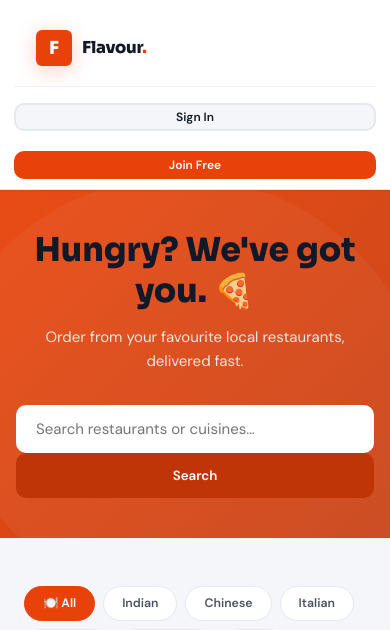
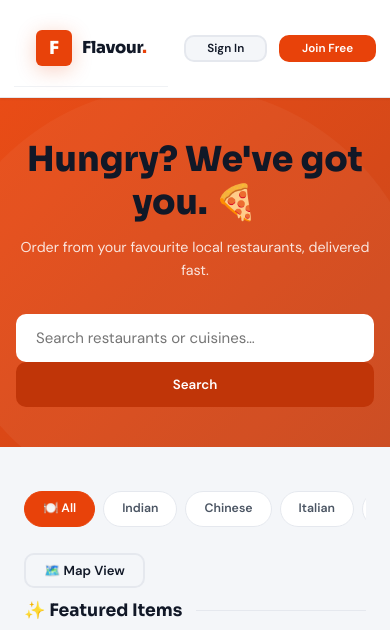
Before and after one commit to MohamedSamsulAlam/Flavour, a Django app: page / in a window 390 px wide. Shown: the top 630 px of the page. Run offline with Django 5.2, Linux system fonts and the light colour scheme; data comes from the database, SQL or seed files in the repository.

Commit message:
Improve responsive mobile layout

```diff
--- a/food_ordering_project/static/css/main.css
+++ b/food_ordering_project/static/css/main.css
@@ -806,7 +806,7 @@
 /* ── Restaurant Cards (Customer View) ── */
 .restaurant-grid {
   display: grid;
-  grid-template-columns: repeat(auto-fill, minmax(280px, 1fr));
+  grid-template-columns: repeat(auto-fill, minmax(min(100%, 280px), 1fr));
   gap: 20px;
 }
 
@@ -906,7 +906,7 @@
 
 .menu-items-grid {
   display: grid;
-  grid-template-columns: repeat(auto-fill, minmax(260px, 1fr));
+  grid-template-columns: repeat(auto-fill, minmax(min(100%, 250px), 1fr));
   gap: 16px;
   margin-bottom: 28px;
 }
@@ -1269,8 +1269,19 @@
 .cuisine-filters {
   display: flex;
   gap: 8px;
-  flex-wrap: wrap;
-  padding: 20px 0;
+  overflow-x: auto;
+  padding: 16px 0;
+  -webkit-overflow-scrolling: touch;
+  scrollbar-width: none;
+  flex-wrap: nowrap;
+}
+.cuisine-filters::-webkit-scrollbar { display: none; }
+
+@media (min-width: 900px) {
+  .cuisine-filters {
+    flex-wrap: wrap;
+    overflow-x: visible;
+  }
 }
 
 .cuisine-pill {
@@ -1284,6 +1295,7 @@
   cursor: pointer;
   transition: all var(--transition);
   text-decoration: none;
+  white-space: nowrap;
 }
 .cuisine-pill:hover { border-color: var(--brand); color: var(--brand); background: var(--brand-pale); }
 .cuisine-pill.active { background: var(--brand); color: #fff; border-color: var(--brand); }
@@ -1457,17 +1469,24 @@
   .page-content { padding: 14px; }
   .public-nav-inner {
     padding: 10px 14px;
-  }
-  .public-nav-inner .btn,
+    flex-direction: row;
+    justify-content: space-between;
+    align-items: center;
+  }
+  .public-nav-inner .btn {
+    width: auto;
+    padding: 6px 12px;
+    font-size: 0.78rem;
+  }
   .public-nav-inner .cart-btn {
-    width: 100%;
-    justify-content: center;
+    width: 36px;
+    height: 36px;
   }
   .hero-section {
     padding: 40px 16px;
   }
-  .hero-title { font-size: 2.2rem; }
-  .hero-sub { font-size: 1rem; }
+  .hero-title { font-size: clamp(1.75rem, 5vw + 1rem, 2.5rem); }
+  .hero-sub { font-size: 0.95rem; }
   .section-heading { align-items: flex-start; }
   .section-heading h2 { white-space: normal; }
   .filter-tabs { overflow-x: auto; flex-wrap: nowrap; }
@@ -1501,15 +1520,12 @@
   .card-header {
     padding: 16px !important;
   }
-  .btn,
-  .btn-sm,
-  .btn-lg {
+  .btn-block,
+  .auth-panel .btn {
     width: 100%;
   }
-  .btn + .btn,
-  .btn + a,
-  a + .btn {
-    margin-top: 8px;
+  .btn-sm {
+    width: auto;
   }
   .auth-panel {
     padding: 28px 18px;
--- a/food_ordering_project/templates/orders/bulk_order.html
+++ b/food_ordering_project/templates/orders/bulk_order.html
@@ -52,7 +52,8 @@
   <form method="post" id="bulkForm">
     {% csrf_token %}
     <div class="card">
-      <table class="bulk-table">
+      <div class="table-wrap">
+        <table class="bulk-table">
         <thead>
           <tr>
             <th>Item</th>
@@ -121,9 +122,9 @@
             <td style="text-align:right;font-weight:600;" id="sub_{{ item.id }}">—</td>
           </tr>
           {% endfor %}
-          {% endif %}
         </tbody>
       </table>
+      </div>
     </div>
   </form>
 </div>
--- a/food_ordering_project/templates/restaurants/menu_form.html
+++ b/food_ordering_project/templates/restaurants/menu_form.html
@@ -88,7 +88,7 @@
           </div>
         </div>
 
-        <div style="display:grid; grid-template-columns: repeat(3, 1fr); gap: 12px; margin-bottom: 20px;">
+        <div style="display:grid; grid-template-columns: repeat(auto-fit, minmax(130px, 1fr)); gap: 12px; margin-bottom: 20px;">
           <label class="form-check" style="background:var(--content-bg); padding: 12px; border-radius:var(--radius); border:1.5px solid var(--border);">
             <input type="checkbox" name="is_available" {% if form.is_available.value %}checked{% endif %}>
             <div>
```
Also changed, not shown: 1 other file.
